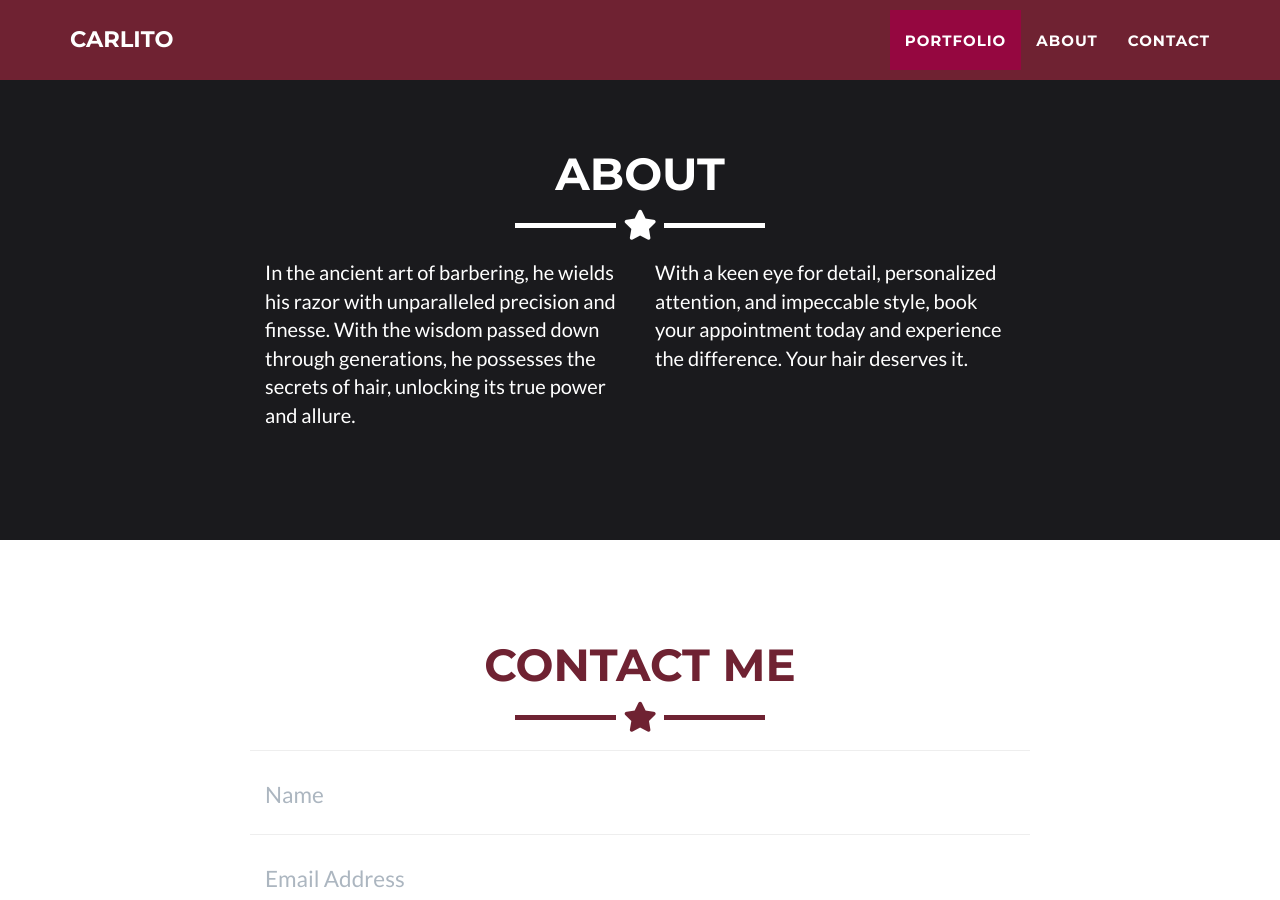
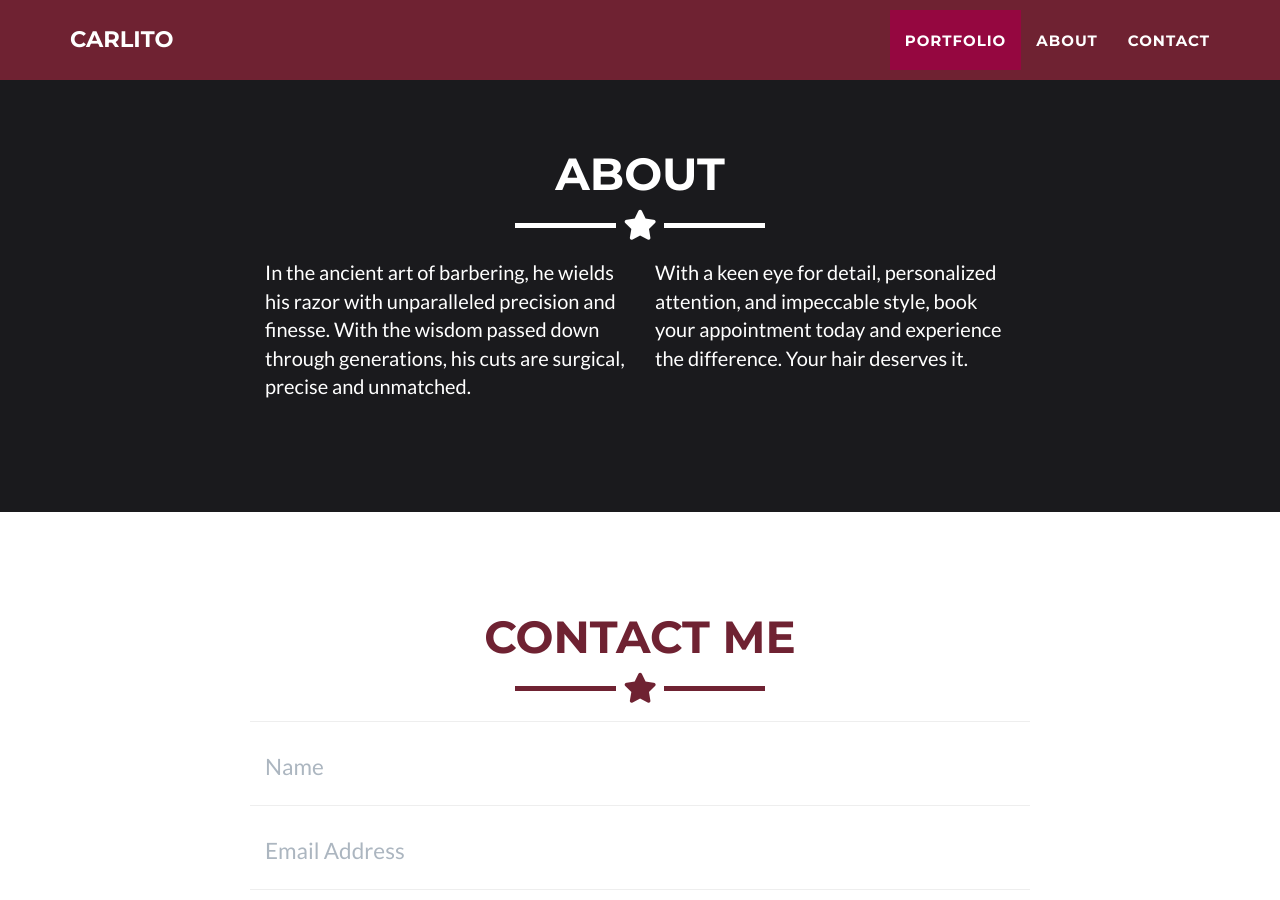
Before and after one commit to carlitodabarber/carlitodabarber.github.io, a Jekyll site: the page built from _posts/2014-07-18-project-1.markdown, in a window 1280 px wide and 900 px high, scrolled down 1623 px. Built offline with Jekyll 4.4.1, drawn with Linux system fonts in a browser that asks for light colours.

Commit message:
About Me change

```diff
--- a/_includes/about.html
+++ b/_includes/about.html
@@ -10,8 +10,7 @@
     <div class="row">
       <div class="col-lg-4 col-lg-offset-2">
         <p>In the ancient art of barbering, he wields his razor with unparalleled precision and finesse.
-          With the wisdom passed down through generations, he possesses the secrets of hair, unlocking
-           its true power and allure.</p>
+          With the wisdom passed down through generations, his cuts are surgical, precise and unmatched.</p>
       </div>
       <div class="col-lg-4">
         <p>With a keen eye for detail, personalized attention, and impeccable style, book your appointment
```
